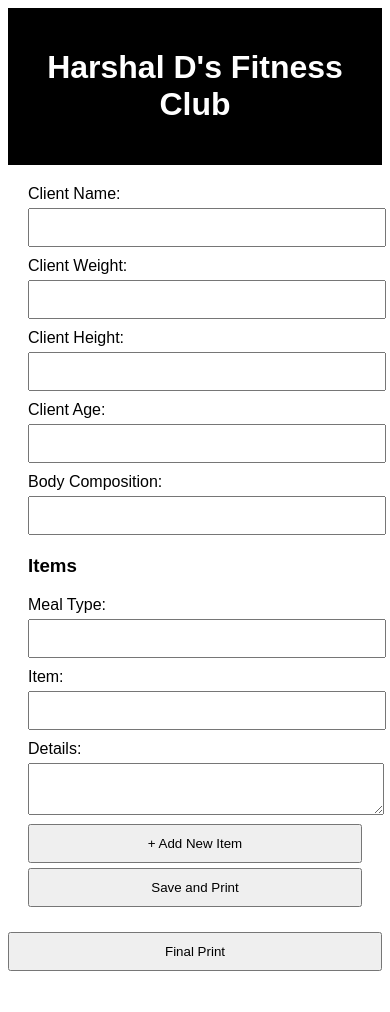
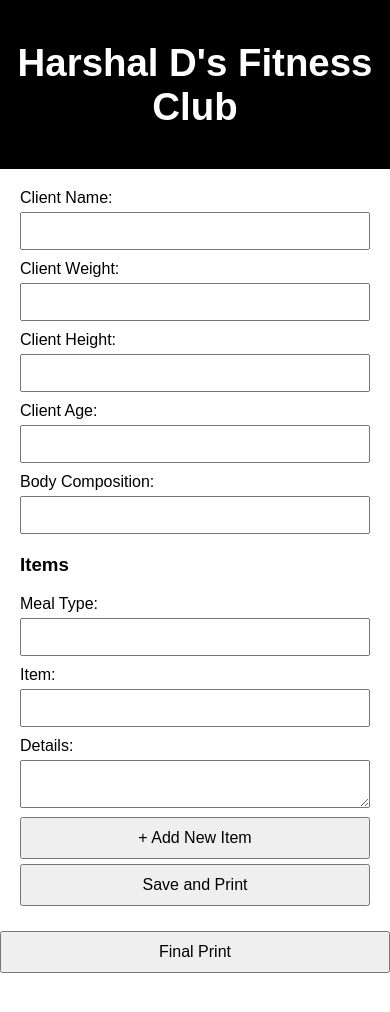
Before and after one commit to swarpya/HarshalsFirness, a plain HTML site: page index.html in a window 390 px wide. Drawn offline with Linux system fonts and the light colour scheme.

Commit message:
mobile freindly

```diff
--- a/index.html
+++ b/index.html
@@ -1,11 +1,15 @@
 <!DOCTYPE html>
-<html>
+<html lang="en">
   <head>
+    <meta charset="UTF-8" />
+    <meta name="viewport" content="width=device-width, initial-scale=1.0" />
     <title>Harshal D's Fitness Club</title>
     <style>
-      /* Add your CSS here */
       body {
         font-family: Arial, sans-serif;
+        margin: 0;
+        padding: 0;
+        box-sizing: border-box;
       }
       header {
         background-color: #000;
@@ -22,11 +26,11 @@
       }
       input,
       textarea,
-      select,
       button {
         width: 100%;
         padding: 10px;
         margin-top: 5px;
+        box-sizing: border-box;
       }
       .meal-section {
         margin-top: 20px;
@@ -49,6 +53,29 @@
         border: 1px solid #ccc;
         padding: 10px;
         text-align: left;
+      }
+      button {
+        cursor: pointer;
+      }
+      /* Responsive Design */
+      @media (max-width: 600px) {
+        header {
+          font-size: 1.2em;
+          padding: 15px;
+        }
+        input,
+        textarea,
+        button {
+          font-size: 1em;
+          padding: 8px;
+        }
+        .meal-item {
+          padding: 8px;
+        }
+        button {
+          font-size: 1em;
+          padding: 10px;
+        }
       }
     </style>
   </head>
```
